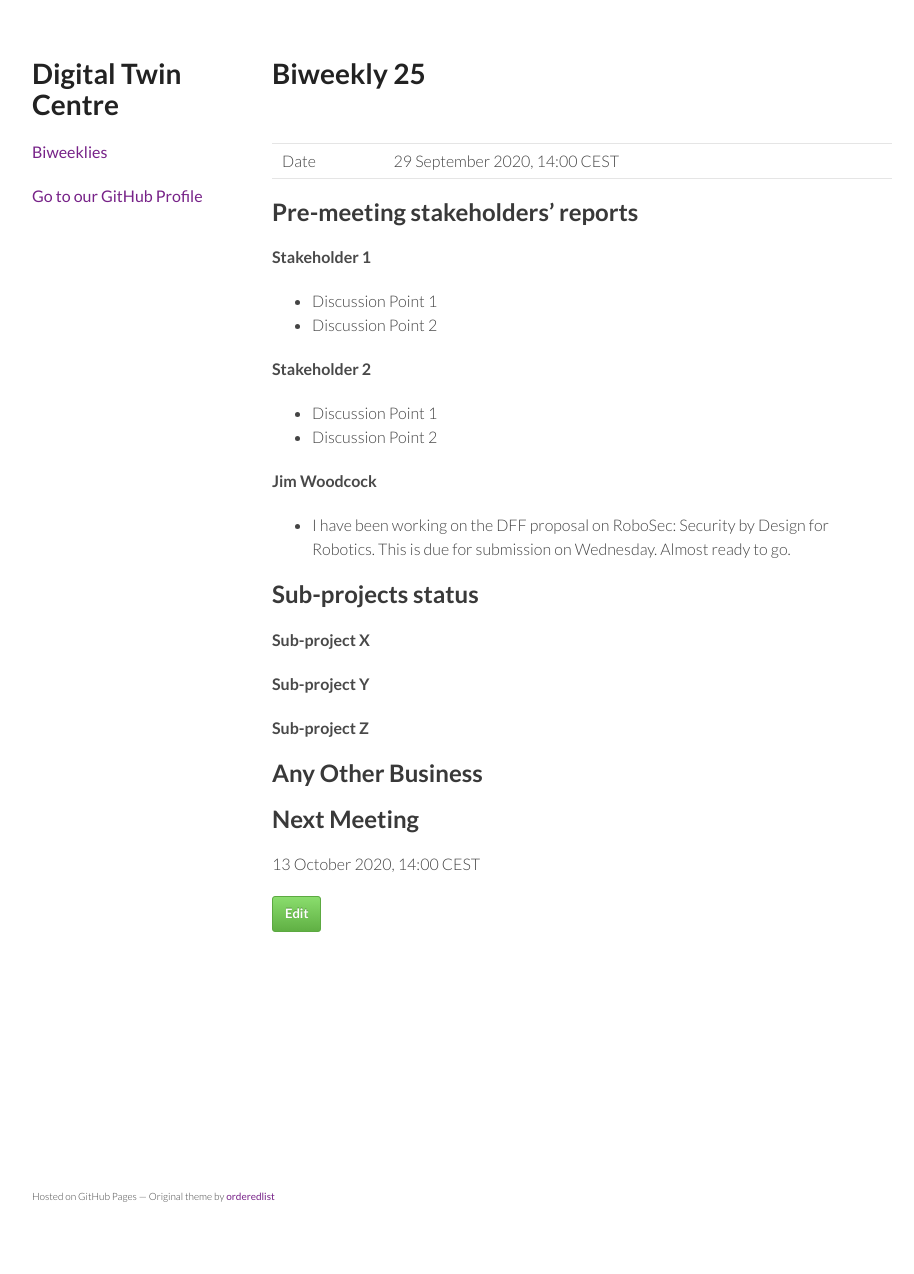
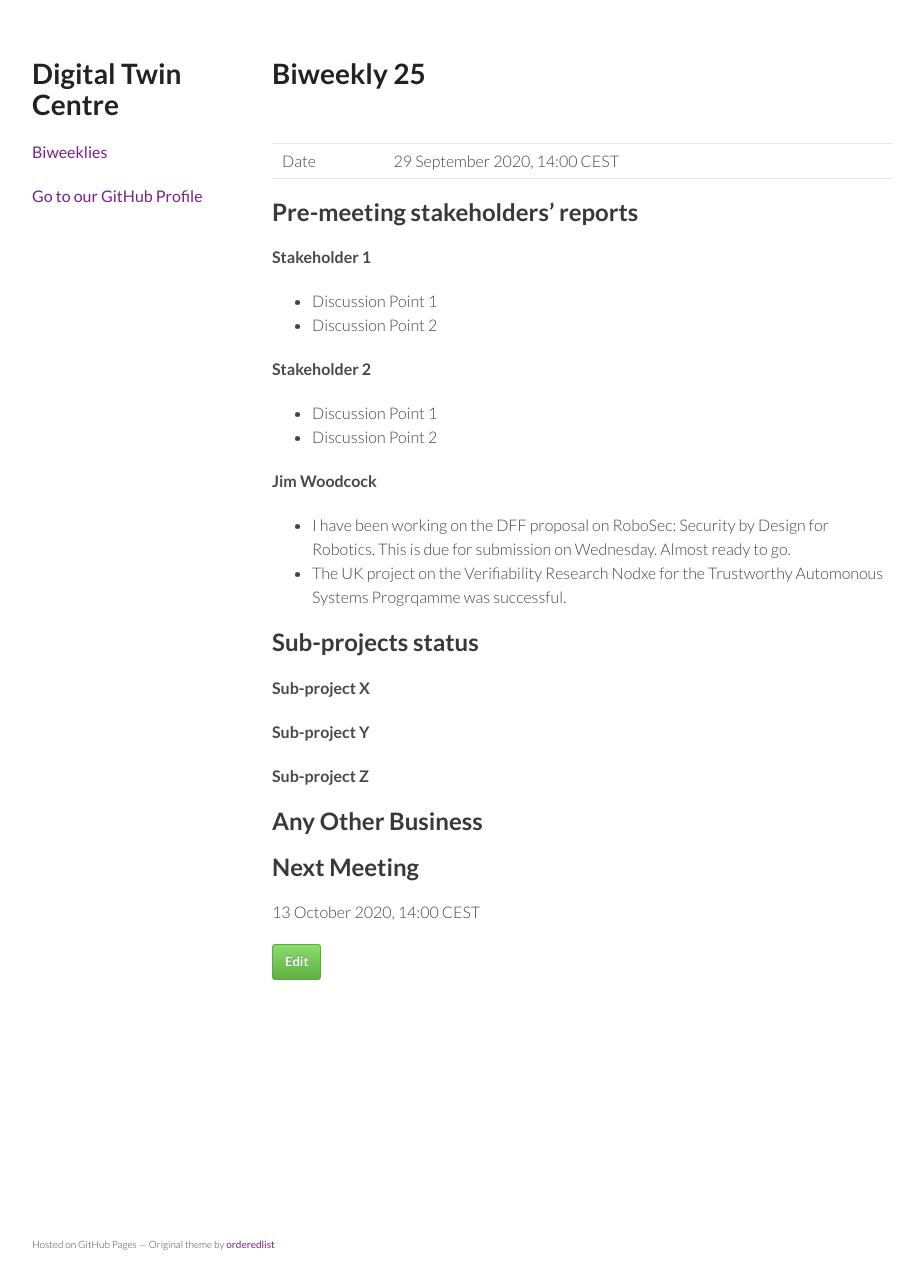
Before and after one commit to digitaltwincentre/digitaltwincentre.github.io, a Jekyll site: the page built from _biweeklies/Biweekly-25.md, in a window 1280 px wide. Shown: the whole page, without its empty margins (178-1092 px from the left). Built offline with Jekyll 4.4.1, drawn with Linux system fonts in a browser that asks for light colours; nearby versions of some CDN libraries; before the commit the page ends 1226 px from its top, so only the background shows below that.

Commit message:
Update Biweekly-25.md

```diff
--- a/_biweeklies/Biweekly-25.md
+++ b/_biweeklies/Biweekly-25.md
@@ -30,6 +30,7 @@ date: 29 September 2020, 1400 CEST
 
 #### Jim Woodcock
 * I have been working on the DFF proposal on RoboSec: Security by Design for Robotics. This is due for submission on Wednesday. Almost ready to go.
+* The UK project on the Verifiability Research Nodxe for the Trustworthy Automonous Systems Progrqamme was successful.
 
 
 ## Sub-projects status
```
